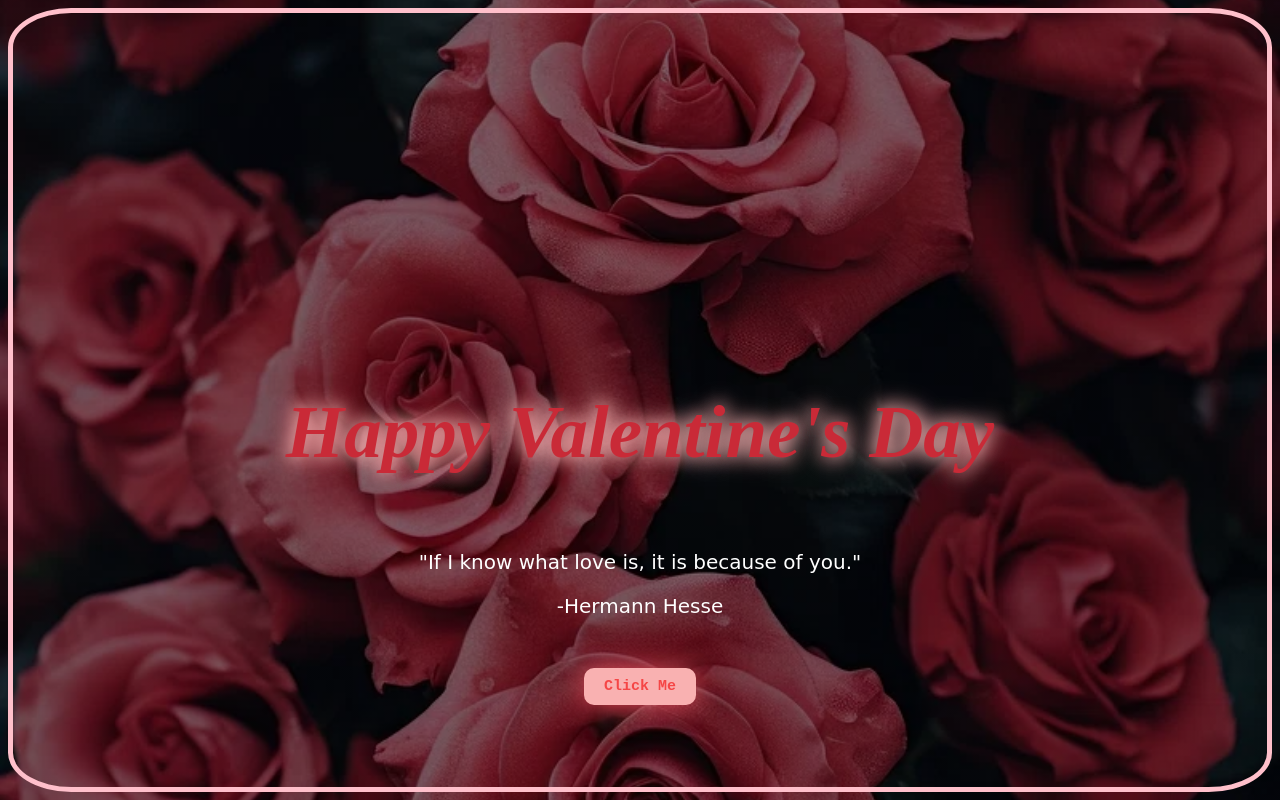
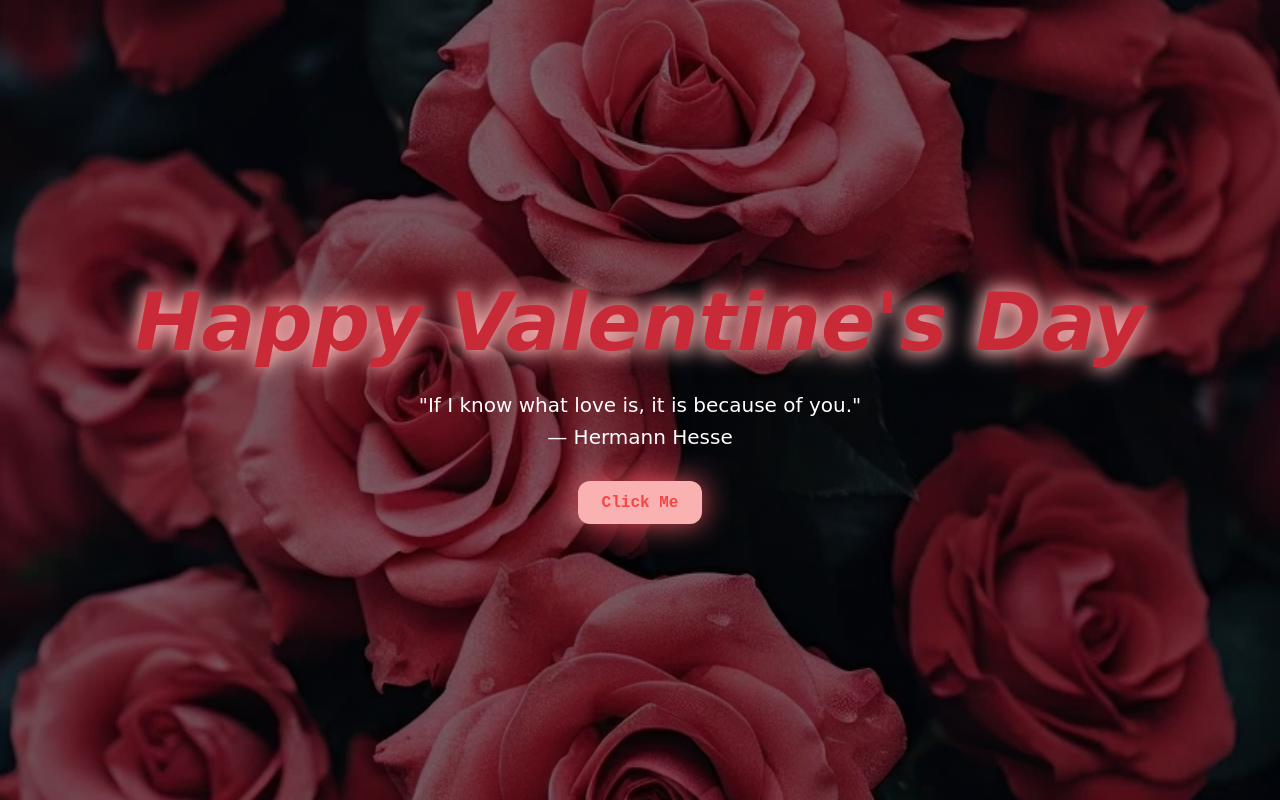
Before and after one commit to sandymaster2005-stack/ProjectRose, a plain HTML site: page index.html in a window 1280 px wide. Drawn offline with Linux system fonts and the light colour scheme; a web font is replaced by a local one.

Commit message:
Update index.html

```diff
--- a/index.html
+++ b/index.html
@@ -1,84 +1,60 @@
-<html>
+<!DOCTYPE html>
+<html lang="en">
 <head>
+  <meta charset="UTF-8">
+
+  <!-- REQUIRED for mobile -->
+  <meta name="viewport" content="width=device-width, initial-scale=1.0">
+
   <title>To You...</title>
+
   <link rel="preconnect" href="https://fonts.googleapis.com">
   <link rel="preconnect" href="https://fonts.gstatic.com" crossorigin>
   <link href="https://fonts.googleapis.com/css2?family=Molle:ital@1&family=Quintessential&display=swap" rel="stylesheet">
 
   <style>
-        body{
+    * {
+      box-sizing: border-box;
+      margin: 0;
+      padding: 0;
+    }
+
+    body {
+      min-height: 100vh;
+      display: flex;
+      flex-direction: column;
+      justify-content: center;
+      align-items: center;
+      text-align: center;
+
       background:
-            linear-gradient(rgba(0,0,0,0.5), rgba(0,0,0,0.5)),url("roses.webp");
+        linear-gradient(rgba(0,0,0,0.5), rgba(0,0,0,0.5)),
+        url("roses.webp");
       background-size: cover;
       background-position: center;
-            background-repeat: no-repeat;
-            justify-items: center;
-            align-items: center;
-            border: 5px pink solid;
-            border-radius: 5%;
-            font-family:"Quintessential",cursive, sans-serif;
+
+      font-family: "Quintessential", cursive, sans-serif;
+      padding: 1rem;
     }
-        .quintessential-regular {
-            font-family: "Quintessential", serif;
-            font-weight: 400;
-            font-style: normal;
-        }
-        #h1{
+
+    /* Heading */
+    .title {
+      font-size: clamp(3.7rem, 7vw, 5rem);
+      font-weight: 800;
       color: rgb(201, 42, 55);
-            font-family:"Times New Roman", "Quintessential", cursive, sans-serif;
-            font-size:75px;
-            font-weight:bolder;
+
       text-shadow:
         -2px -2px 0 white,
          2px -2px 0 white,
         -2px  2px 0 white,
          2px  2px 0 white;
-            text-align: center;
-            display:block;
-            margin-top:30%;
-            cursor:crosshair;
+
+      margin-bottom: 1rem;
+      cursor: crosshair;
     }
-        p{
-            color: white;
-            font-size: 20px;
-            text-align: center;
-            display:block;
-            margin-top:10px;
-            cursor:crosshair;
-        }
-        button{
-            display: block;
-            margin-top: 50px;
-            padding: 10px 20px;
-            font-family:Monospace,cursive, sans-serif;
-            font-size: 15px;
-            font-weight:bolder;
-            background-color: rgb(249, 177, 177);
-            color: rgb(245, 70, 70);
-            border: none;
-            border-radius: 10px;
-            cursor: pointer;
-            animation: glow 2s infinite;
-        }
-        button:hover{
-            background-color: rgb(230, 83, 95);
-            color: rgb(249, 177, 177);
-        }
-        @keyframes glow {
-        0% { box-shadow: 0 0 5px rgb(230, 83, 95); }
-        50% { box-shadow: 0 0 30px rgb(230, 83, 95); }
-        100% { box-shadow: 0 0 5px rgb(230, 83, 95); }
-        }
+
+    /* Glow animation */
     .glow {
-  color: rgb(249, 177, 177);
-  font-size: 60px;
-  font-weight: bold;
-  text-shadow:
-    0 0 5px rgb(249, 177, 177),
-    0 0 10px rgb(249, 177, 177),
-    0 0 20px rgb(249, 177, 177),
-    0 0 40px rgb(249, 177, 177);
-
       animation: pulse 2s infinite alternate;
     }
 
@@ -95,16 +71,69 @@
       }
     }
 
+    /* Quote text */
+    p {
+      font-size: clamp(1.2rem, 3vw, 1.25rem);
+      color: white;
+      margin-top: 0.5rem;
+      cursor: crosshair;
+    }
+
+    /* Button */
+    button {
+      margin-top: 2rem;
+      padding: 0.8rem 1.5rem;
+
+      font-size: 1rem;
+      font-weight: bold;
+      font-family: monospace;
+
+      background-color: rgb(249, 177, 177);
+      color: rgb(245, 70, 70);
+
+      border: none;
+      border-radius: 12px;
+      cursor: pointer;
+
+      animation: glow-btn 2s infinite;
+    }
+
+    button:hover {
+      background-color: rgb(230, 83, 95);
+      color: rgb(249, 177, 177);
+    }
+
+    @keyframes glow-btn {
+      0% { box-shadow: 0 0 5px rgb(230, 83, 95); }
+      50% { box-shadow: 0 0 30px rgb(230, 83, 95); }
+      100% { box-shadow: 0 0 5px rgb(230, 83, 95); }
+    }
   </style>
 </head>
+
 <body>
-    <p id="h1" class="glow"><i>Happy Valentine's Day</i></p>
+
+  <h1 class="title glow"><i>Happy Valentine's Day</i></h1>
 
   <p>"If I know what love is, it is because of you."</p>
-    <p>-Hermann Hesse</p>
-    <button onclick="window.location.href='videopg.html'">Click Me</button>
-    <audio autoplay loop>
+  <p>— Hermann Hesse</p>
+
+  <button onclick="window.location.href='videopg.html'">
+    Click Me
+  </button>
+  <!-- Audio: mobile-safe (won’t break page) -->
+  <audio id="bgm" loop muted>
     <source src="Elvis Presley - Can't Help Falling in Love (Lyrics) - 7clouds.mp3#t=7" type="audio/mpeg">
   </audio>
+
+  <script>
+    /* Enable audio after user interaction (mobile rule) */
+    document.body.addEventListener("click", () => {
+      const audio = document.getElementById("bgm");
+      audio.muted = false;
+      audio.play().catch(() => {});
+    }, { once: true });
+  </script>
+
 </body>
 </html>
```
Lines whose indentation alone changed are shown as unchanged.
